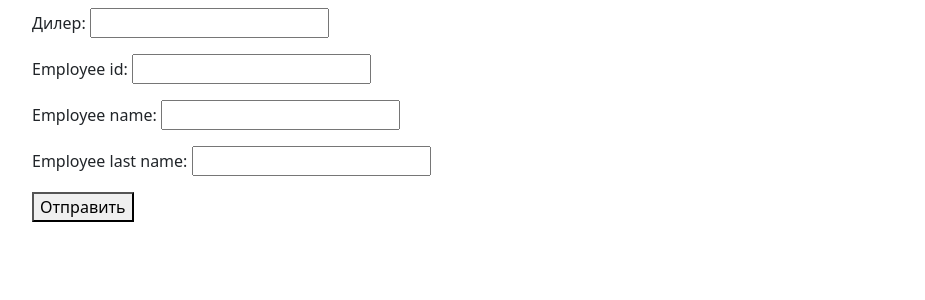
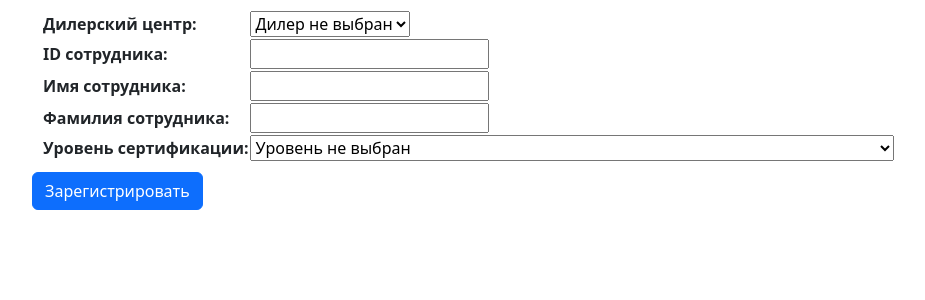
Before and after one commit to smtishkar/lms2, a Django app: page /certification_appointment/16/ in a window 1280 px wide. Shown: the part 56-356 px from the top of the page, without its empty margins (50-975 px from the left). Run offline with Django 5.2, Linux system fonts and the light colour scheme; data comes from the database, SQL or seed files in the repository; both versions use the stored data as it was after the commit.

Commit message:
реализован выбор уровня сертификации

```diff
--- a/myapp/admin.py
+++ b/myapp/admin.py
@@ -1,5 +1,5 @@
 from django.contrib import admin
-from .models import Video, Site_sections, Technicians_cources, Training_chapters, Training_parts, Certification_appointment
+from .models import Video, Site_sections, Technicians_cources, Training_chapters, Training_parts, Certification_appointment, Job_titles, Dealers, Edu_programs
 
 # Register your models here.
 
@@ -32,6 +32,10 @@
 
 
 admin.site.register(Certification_appointment, MyModelAdmin)
+admin.site.register(Job_titles, MyModelAdmin)
+admin.site.register(Dealers, MyModelAdmin)
+admin.site.register(Edu_programs, MyModelAdmin)
+
 
 
 admin.site.register(Video)
--- a/myapp/forms.py
+++ b/myapp/forms.py
@@ -1,5 +1,5 @@
 from django import forms
-from .models import Certification_appointment
+from .models import Certification_appointment,Dealers,Edu_programs
 
 
 class CertificationAppointmentForm(forms.ModelForm):
@@ -10,12 +10,18 @@
     # employee_last_name = forms.CharField(label='Фамилия сотрудника', max_length=100)
     # category = forms.ModelChoiceField(label='Выберите категорию', queryset=Category.objects.all())        ## Оставил как пример списка | empty_label
 
+    dlr = forms.ModelChoiceField(queryset=Dealers.objects.all(), empty_label='Дилер не выбран', label='Дилерский центр')
+    employee_id = forms.CharField(label='ID сотрудника', max_length=100)
+    level = forms.ModelChoiceField(queryset=Edu_programs.objects.all(),empty_label='Уровень не выбран', label='Уровень сертификации')
     class Meta:
         model = Certification_appointment
         # fields = ['job_title', 'certification_date', 'certification_time', 'dlr', 'employee_id', 'employee_name', 'employee_last_name']
-        fields = ['dlr', 'employee_id', 'employee_name', 'employee_last_name']
-        labels = {'dlr': 'Дилер',
+        fields = ['dlr', 'employee_id', 'employee_name', 'employee_last_name', 'level']
+        labels = {'employee_id': 'ID сотрудника',
+                  'employee_name': 'Имя сотрудника',
+                  'employee_last_name':'Фамилия сотрудника'
                   }
+
 
 
 
--- a/myapp/models.py
+++ b/myapp/models.py
@@ -142,10 +142,11 @@
     created_at = models.DateTimeField(auto_now_add=True)
     # slug = models.SlugField(max_length=255, unique=True, db_index=True)
     is_published = models.BooleanField(default=0)
-    dlr=models.CharField(max_length=250,null=True)
-    employee_id = models.CharField(max_length=250, null=True)
-    employee_name = models.CharField(max_length=250, null=True)
-    employee_last_name = models.CharField(max_length=250, null=True)
+    dlr=models.CharField(max_length=250,null=True, blank=True)
+    employee_id = models.CharField(max_length=250, null=True, blank=True)
+    employee_name = models.CharField(max_length=250, null=True, blank=True)
+    employee_last_name = models.CharField(max_length=250, null=True, blank=True)
+    level = models.CharField(max_length=250,null=True, blank=True)
     time_update = models.DateTimeField(auto_now=True)
     is_available = models.BooleanField(default=1)
 
@@ -166,3 +167,25 @@
         # indexes = [
         #     models.Index(fields=['-time_create'])
         # ]
+
+class Job_titles(models.Model):
+    title = models.CharField(max_length=250)
+    is_published = models.BooleanField(default=1)
+
+    def __str__(self):
+        return self.title
+
+class Dealers(models.Model):
+    title = models.CharField(max_length=250)
+    is_published = models.BooleanField(default=1)
+
+    def __str__(self):
+        return self.title
+
+
+class Edu_programs(models.Model):
+    title = models.CharField(max_length=250)
+    is_published = models.BooleanField(default=1)
+
+    def __str__(self):
+        return self.title
--- a/myapp/static/myapp/css/style.css
+++ b/myapp/static/myapp/css/style.css
@@ -10,12 +10,19 @@
     display: flex;
 }
 
+
+.job-title-text {
+    display: flex;
+    justify-content: center;
+    margin-bottom: 10px;
+}
+
 .row{
     display: grid;
     grid-template-columns: 1fr 1fr 1fr;
     grid-template-rows: 2fr;
     gap: 30px;
-    row-gap: 90px;
+    row-gap: 40px;
     justify-items: center;
 }
 
@@ -29,6 +36,22 @@
     width: 400px;
     flex-direction: column;
 }
+
+.col-cert{
+    gap: 10px;
+    display: flex;
+    width: 400px;
+    height: 150px;
+    flex-direction: column;
+    border: 1px solid;
+    justify-content: center;
+    border-radius: 25px;
+}
+
+.table-form {
+    margin: 10px;
+    gap: 10px;
+}
 /*
 .img-box{
     height: 580px;
--- a/myapp/templates/myapp/certappform.html
+++ b/myapp/templates/myapp/certappform.html
@@ -11,8 +11,12 @@
 
 <form action="" method="post">
     {% csrf_token %}
-    {{ form.as_p }}
-    <p><button type="submit">Отправить</button></p>
+
+    <table class="table-form">
+
+        {{ form.as_table }}
+        </table>
+    <p><button type="submit" class="btn btn-primary">Зарегистрировать</button></p>
 </form>
 
 {% endblock content %}
```
Also changed, not shown: myapp/templates/myapp/techcont.html (+14 -7 lines), db.sqlite3, myapp/migrations/0021_job_titles_alter_certification_appointment_options.py (added), myapp/migrations/0022_job_titles_is_published.py (added), myapp/migrations/0023_dealers.py (added), myapp/migrations/0024_alter_certification_appointment_dlr_and_more.py (added), myapp/migrations/0025_certification_appointment_level.py (added), myapp/migrations/0026_edu_programs.py (added).
